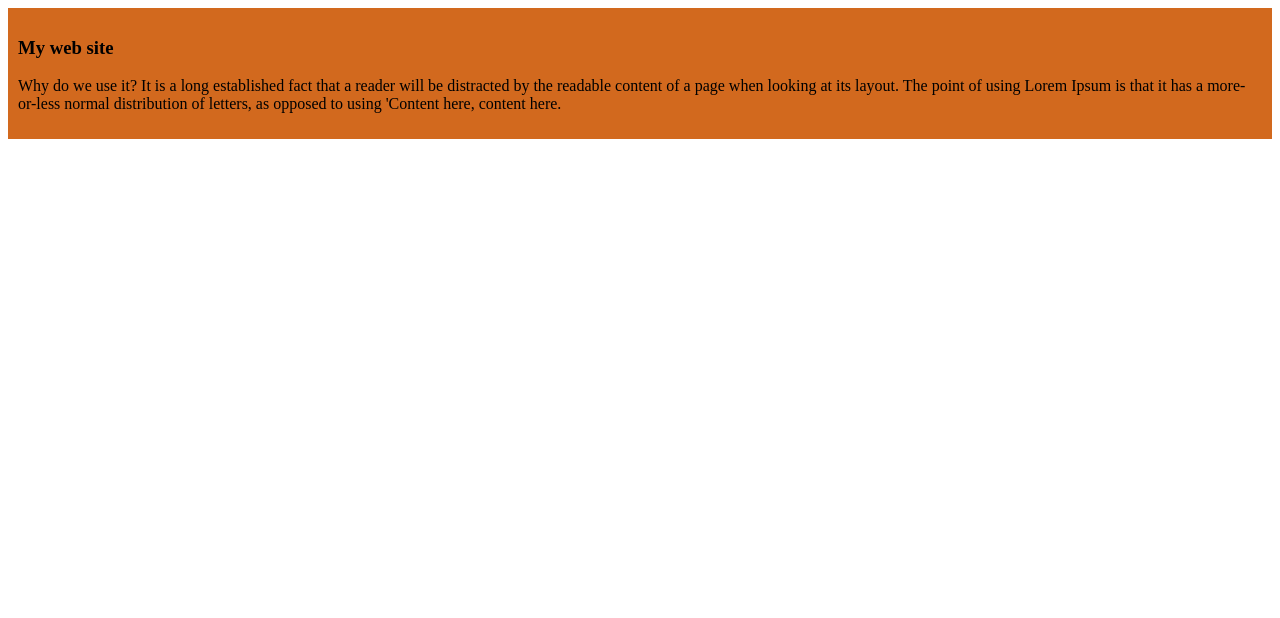
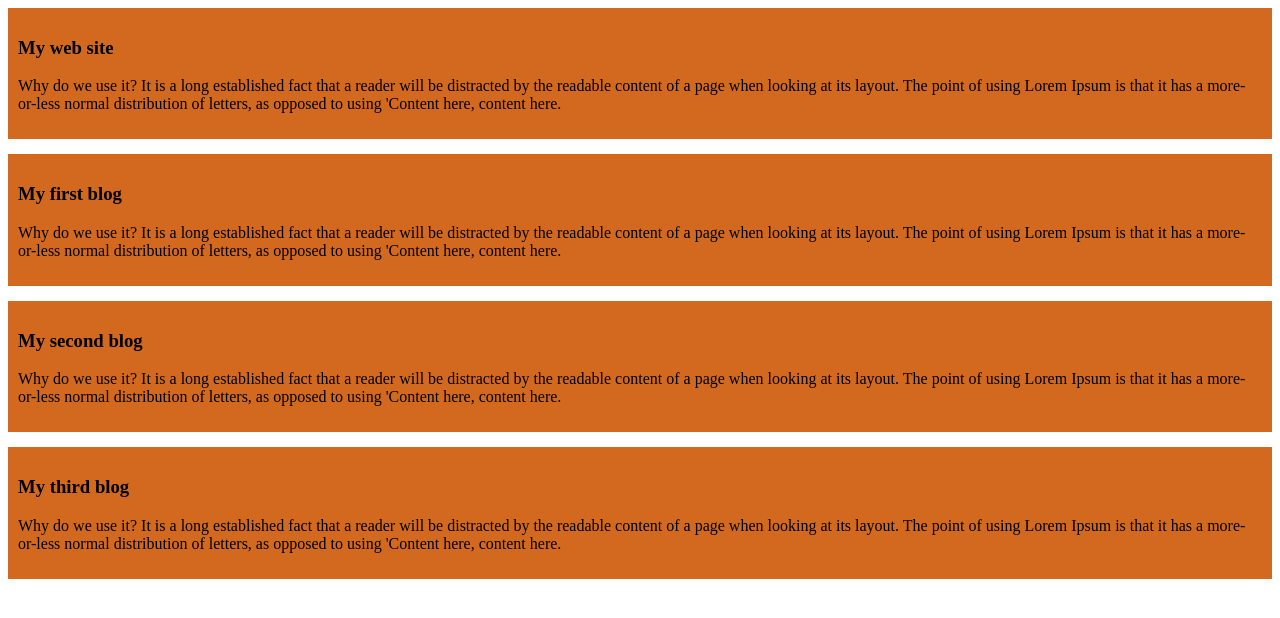
Before and after one commit to PenGit07/bmy-web-site, a plain HTML site: page index 0.html in a window 1280 px wide. Drawn offline with Linux system fonts and the light colour scheme.

Commit message:
added the second and the third blog

```diff
--- a/blog 3.css
+++ b/blog 3.css
@@ -1,4 +1,5 @@
 div{
     background-color: chocolate;
     padding: 10px;
+    margin-bottom: 15px;
 }
--- a/index 0.html
+++ b/index 0.html
@@ -12,6 +12,23 @@
         <p>Why do we use it?
             It is a long established fact that a reader will be distracted by the readable content of a page when looking at its layout. The point of using Lorem Ipsum is that it has a more-or-less normal distribution of letters, as opposed to using 'Content here, content here.</p>
     </div>
+    <div>
+        <h3>My first blog</h3>
+        <p>Why do we use it?
+            It is a long established fact that a reader will be distracted by the readable content of a page when looking at its layout. The point of using Lorem Ipsum is that it has a more-or-less normal distribution of letters, as opposed to using 'Content here, content here.</p>
+    </div>
+    <div>
+        <h3>My second blog</h3>
+        <p>Why do we use it?
+            It is a long established fact that a reader will be distracted by the readable content of a page when looking at its layout. The point of using Lorem Ipsum is that it has a more-or-less normal distribution of letters, as opposed to using 'Content here, content here.</p>
+    </div>
+
+    <div>
+        <h3>My third blog</h3>
+        <p>Why do we use it?
+            It is a long established fact that a reader will be distracted by the readable content of a page when looking at its layout. The point of using Lorem Ipsum is that it has a more-or-less normal distribution of letters, as opposed to using 'Content here, content here.</p>
+    </div>
+
 
 </body>
 </html>
```
